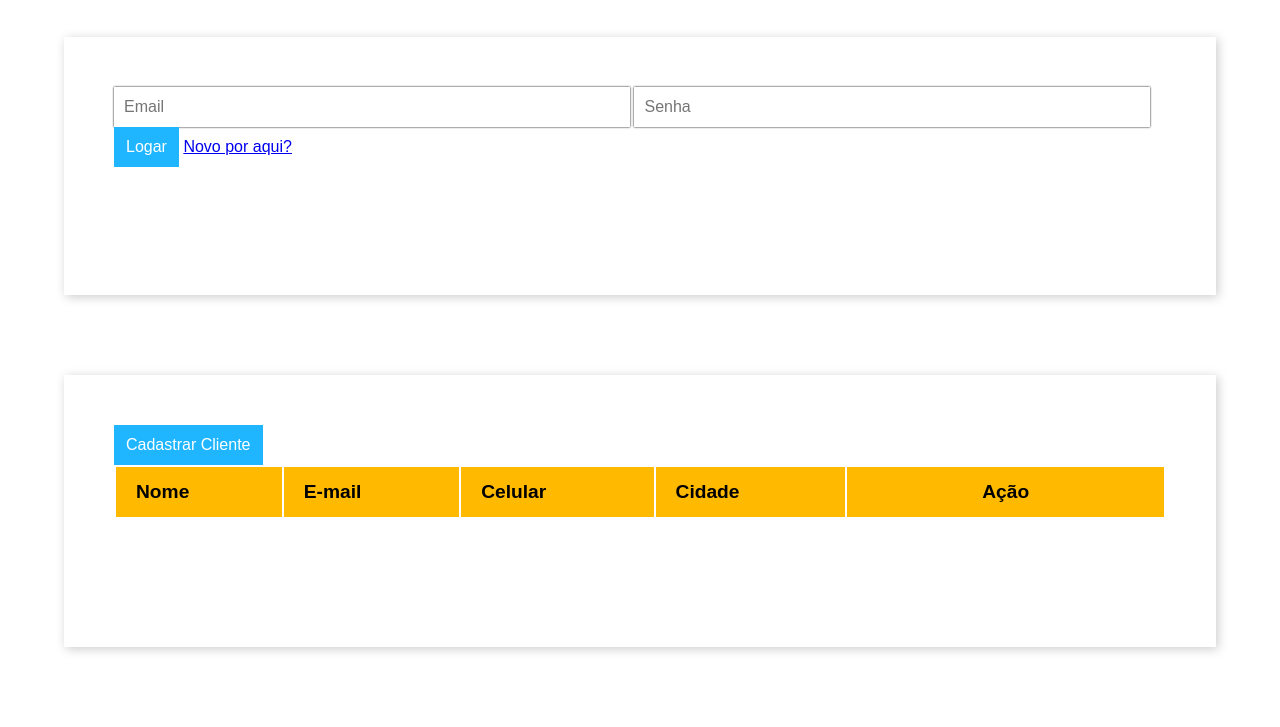
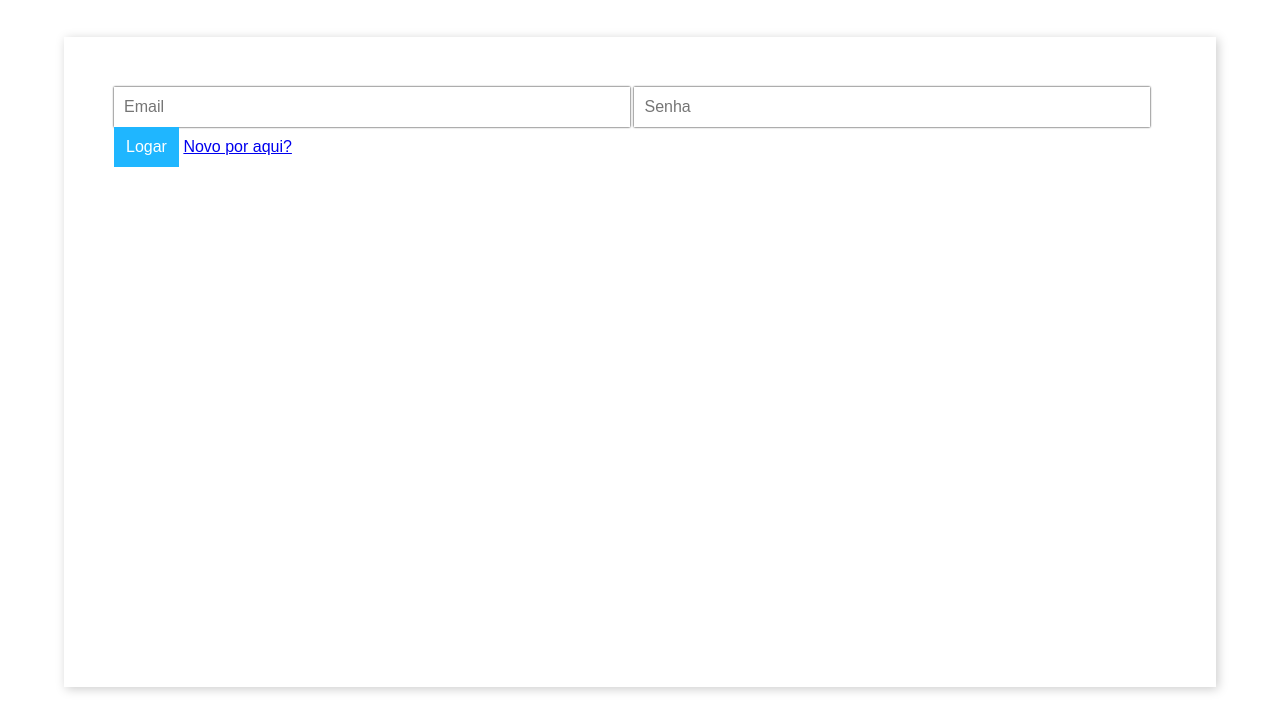
Before and after one commit to LCDS97/project_OliveiraTrade, a website built with Vite: page index.html in a window 1280 px wide. Shown: the part 73-800 px from the top of the page. Built offline with nearby package versions, Linux system fonts and the light colour scheme.

Commit message:
checkLogin and validateBtn functions

```diff
--- a/index.html
+++ b/index.html
@@ -17,19 +17,20 @@
             <input id="tax-id" type="text" class="modal-field" placeholder="CPF" required>
             <input id="user-pass" type="text" class="modal-field" placeholder="Senha" required>
             <input id="confirmPass" type="text" class="modal-field" placeholder="Confirmar Senha" required>
-            <button type="button" class="button blue" id="signInButton">Criar Usuário</button>
+            <button type="button" class="button blue" id="signUpButton">Criar Usuário</button>
             <a href="#">Voltar</a>
             </form>
 
 
         <form id="signInForm">
-        <input id="user-email" type="text" class="modal-field" placeholder="Email" required>
-        <input id="password" type="text" class="modal-field" placeholder="Senha" required>
-        <button type="button" class="button blue" id="signUpButton">Logar</button>
+        <input id="login-email" type="text" class="modal-field" placeholder="Email" required>
+        <input id="login-password" type="text" class="modal-field" placeholder="Senha" required>
+        <button type="button" class="button blue" id="signInButton">Logar</button>
         <a href="#">Novo por aqui?</a>
         </form>
     </main>
     <main id="app">
+        <button type="button" class="button blue" id="logoutButton">Logout</button>
         <button type="button" class="button blue mobile" id="cadastrarCliente">Cadastrar Cliente</button>
         <table id="tableClient" class="records">
             <thead>
@@ -65,10 +66,6 @@
             </div>
         </div>
     </main>
-
-    <footer>
-
-    </footer>
     <script type="module" src="/src/main.ts"></script>
   </body>
 </html>
--- a/src/css/main.css
+++ b/src/css/main.css
@@ -17,8 +17,9 @@ h1 {
 
 body {
   min-height: 100vh;
-  display: flex;
-  flex-direction: column;
+  display: grid;
+  grid-template-columns: 1fr;
+  grid-template-rows: min-content 1fr;
   font-family: "karla", sans-serif;
   position: relative;
 }
--- a/src/main.ts
+++ b/src/main.ts
@@ -43,6 +43,21 @@ const toggleElements = ({ elem1, elem2, linkIn, linkOut }: ToggleElements) => {
   linkOut.addEventListener("click", toggleElemClass);
 };
 
+const validateBtn = (loginButton: HTMLButtonElement) => {
+  const inputEmail = document.querySelector('#login-email') as HTMLInputElement;
+  const inputPassword = document.querySelector('#login-password') as HTMLInputElement;
+
+  const checkLogin =  () => {
+    // se usuario estiver registrado no local storage, sera validado com if alterando a propriedade do button para false
+    loginButton.disabled = false
+  }
+
+
+  loginButton.disabled = true;
+  inputEmail.addEventListener('input', checkLogin);
+  inputPassword.addEventListener('input', checkLogin);
+}
+
 window.onload = () => {
   addEventListeners();
   table.updateTable();
@@ -56,5 +71,13 @@ window.onload = () => {
     "#signUpForm>a"
   ) as HTMLAnchorElement;
 
+  const loginElem = document.querySelector("#login") as HTMLDivElement;
+  const appElem = document.querySelector("#app") as HTMLDivElement;
+  const loginButton = document.querySelector("#signInButton") as HTMLButtonElement;
+  const logoutButton = document.querySelector("#logoutButton") as HTMLButtonElement;
+
   toggleElements({elem1: signIn, elem2: signUp, linkIn: signInLink, linkOut: signUpLink});
+  validateBtn(loginButton);
+
+  toggleElements({elem1: loginElem, elem2: appElem, linkIn: loginButton, linkOut: logoutButton});
 };
```
